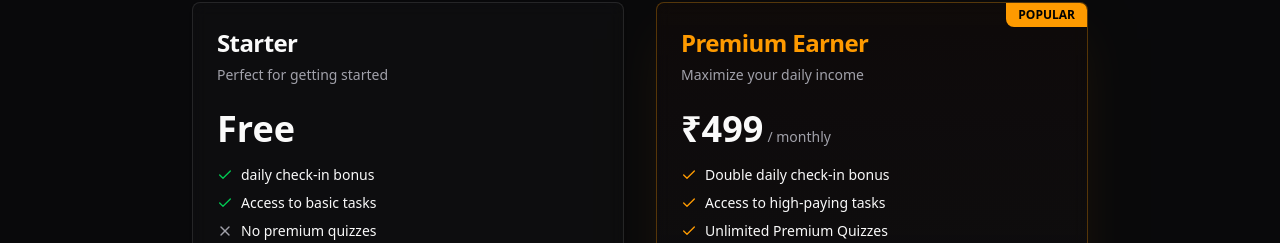
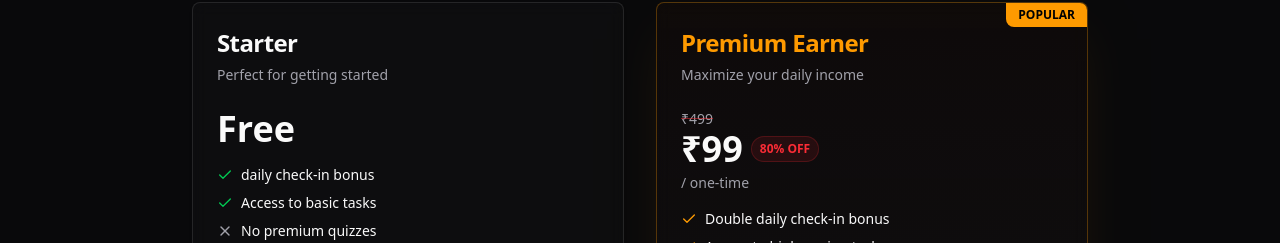
Before and after one commit to nikhilr-aj-png/EarnFlow, a Next.js app: page /plans in a window 1280 px wide. Shown: the part 310-553 px from the top of the page. Built offline with nearby package versions, Linux system fonts and the light colour scheme; no server answers.

Commit message:
feat: discounted premium price and admin revenue tracking

```diff
--- a/src/app/admin/page.tsx
+++ b/src/app/admin/page.tsx
@@ -14,6 +14,7 @@ export default function AdminDashboard() {
     payouts: 0,
     pending: 0,
     tasks: 0,
+    premiumRevenue: 0,
   });
   const [recentRequests, setRecentRequests] = useState<any[]>([]);
   const [loading, setLoading] = useState(true);
@@ -31,12 +32,21 @@ export default function AdminDashboard() {
         approvedSnap.forEach(doc => totalPayouts += doc.data().amount);
         successfulSnap.forEach(doc => totalPayouts += doc.data().amount);
 
+        // Calculate Premium Revenue
+        let premiumCount = 0;
+        usersSnap.forEach(doc => {
+          if (doc.data().isPremium) premiumCount++;
+        });
+        const premiumRevenue = premiumCount * 99;
+
         setStats({
           users: usersSnap.size,
           tasks: tasksSnap.size,
           pending: pendingSnap.size,
           payouts: totalPayouts,
+          premiumRevenue,
         });
+
 
         // Recent Activity
         const recentQ = query(collection(db, "withdrawals"), orderBy("createdAt", "desc"), limit(5));
@@ -101,7 +111,18 @@ export default function AdminDashboard() {
             <p className="text-xs text-muted-foreground">Live in app</p>
           </CardContent>
         </Card>
+        <Card className="border-amber-500/20 bg-amber-500/5">
+          <CardHeader className="flex flex-row items-center justify-between space-y-0 pb-2">
+            <CardTitle className="text-sm font-medium text-amber-500">Premium Revenue</CardTitle>
+            <Coins className="h-4 w-4 text-amber-500" />
+          </CardHeader>
+          <CardContent>
+            <div className="text-2xl font-bold text-amber-500">₹{stats.premiumRevenue.toLocaleString()}</div>
+            <p className="text-xs text-muted-foreground">From subscriptions</p>
+          </CardContent>
+        </Card>
       </div>
+
 
       <div className="grid gap-4 md:grid-cols-2 lg:grid-cols-7">
         <Card className="col-span-4 border-white/10">
--- a/src/components/features/PlansContent.tsx
+++ b/src/components/features/PlansContent.tsx
@@ -46,10 +46,11 @@ export function PlansContent() {
         method: "POST",
         headers: { "Content-Type": "application/json" },
         body: JSON.stringify({
-          amount: 499,
+          amount: 99, // Discounted Price
           receipt: `upgrade_${user.uid}`
         }),
       });
+
       const orderData = await orderResponse.json();
 
       if (!orderResponse.ok) {
@@ -142,9 +143,15 @@ export function PlansContent() {
             <CardDescription>Maximize your daily income</CardDescription>
           </CardHeader>
           <CardContent className="space-y-4">
-            <div className="text-4xl font-bold flex items-baseline gap-1">
-              ₹499 <span className="text-sm font-normal text-muted-foreground">/ monthly</span>
+            <div className="flex flex-col">
+              <span className="text-sm text-muted-foreground line-through decoration-red-500/50">₹499</span>
+              <div className="flex items-center gap-2">
+                <span className="text-4xl font-bold">₹99</span>
+                <span className="bg-red-500/10 text-red-500 text-xs font-bold px-2 py-1 rounded-full border border-red-500/20">80% OFF</span>
+              </div>
+              <span className="text-sm text-muted-foreground mt-1">/ one-time</span>
             </div>
+
             <ul className="space-y-2 text-sm">
               <li className="flex items-center"><Check className="mr-2 h-4 w-4 text-amber-500" /> Double daily check-in bonus</li>
               <li className="flex items-center"><Check className="mr-2 h-4 w-4 text-amber-500" /> Access to high-paying tasks</li>
```
